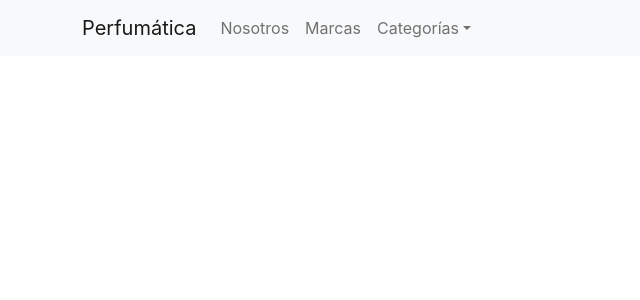
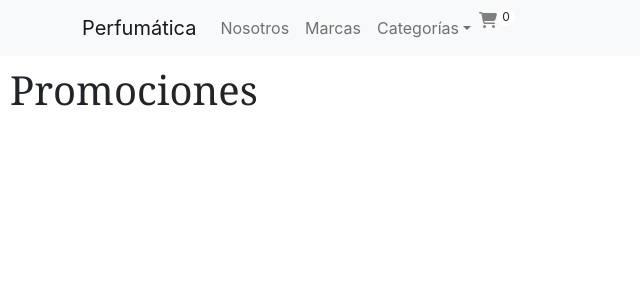
Before and after one commit to PaolaGuanca/perfumatica, a React (Create React App) app: page / in a window 1280 px wide. Shown: the top 300 px of the page, without its empty margins (0-640 px from the left). Built offline with nearby package versions, Linux system fonts and the light colour scheme.

Commit message:
Perfumática Tienda de perfumes-Guanca

```diff
--- a/package.json
+++ b/package.json
@@ -3,6 +3,9 @@
   "version": "0.1.0",
   "private": true,
   "dependencies": {
+    "@fortawesome/fontawesome-svg-core": "^6.2.0",
+    "@fortawesome/free-solid-svg-icons": "^6.2.0",
+    "@fortawesome/react-fontawesome": "^0.2.0",
     "@testing-library/jest-dom": "^5.16.5",
     "@testing-library/react": "^13.3.0",
     "@testing-library/user-event": "^13.5.0",
--- a/src/App.css
+++ b/src/App.css
@@ -16,3 +16,26 @@
 .App-link {
   color: #61dafb;
 }
+
+.cart-widget {
+  position: relative;
+  cursor: pointer;
+  text-align: center;
+}
+
+.qty-display {
+  display: inline-block;
+  width: 18px;
+  height: 18px;
+  background-color: white;
+  border-radius: 50%;
+  font-size: 12px;
+  position: absolute;
+  text-align: center;
+  line-height: 17px;
+}
+
+.list-container {
+  margin: 10px;
+  font-family:Cambria, Cochin, Georgia, Times, 'Times New Roman', serif;
+}
--- a/src/App.js
+++ b/src/App.js
@@ -1,31 +1,12 @@
 import './App.css';
-import Container from 'react-bootstrap/Container';
-import Nav from 'react-bootstrap/Nav';
-import Navbar from 'react-bootstrap/Navbar';
-import NavDropdown from 'react-bootstrap/NavDropdown';
+import ItemListContainer from './componentes/ItemListContainer'
+import NavBar from './componentes/NavBar'
 
 const App = () => {
   return (
     <header>
-     <Navbar bg="light" expand="lg">
-      <Container>
-        <Navbar.Brand href="#home">Perfumática</Navbar.Brand>
-        <Navbar.Toggle aria-controls="basic-navbar-nav" />
-        <Navbar.Collapse id="basic-navbar-nav">
-          <Nav className="me-auto">
-            <Nav.Link href="#home">Nosotros</Nav.Link>
-            <Nav.Link href="#link">Marcas</Nav.Link>
-            <NavDropdown title="Categorías" id="basic-nav-dropdown">
-              <NavDropdown.Item href="#action/3.1">Mujer</NavDropdown.Item>
-              <NavDropdown.Item href="#action/3.2">Hombre</NavDropdown.Item>
-              <NavDropdown.Item href="#action/3.3">Niños</NavDropdown.Item>
-              <NavDropdown.Divider/>
-              <NavDropdown.Item href="#action/3.4">Unisex</NavDropdown.Item>
-            </NavDropdown>
-          </Nav>
-        </Navbar.Collapse>
-      </Container>
-     </Navbar>
+     <NavBar />
+     <ItemListContainer />
     </header>
   );
 }
--- /dev/null
+++ b/src/componentes/CartWidget.js
@@ -0,0 +1,15 @@
+import { FontAwesomeIcon } from '@fortawesome/react-fontawesome';
+import { faCartShopping } from '@fortawesome/free-solid-svg-icons';
+import '../App.css';
+
+function CartWidget () {
+    return (
+      <div className="cart-widget">
+
+        <FontAwesomeIcon icon={faCartShopping} size="1x" color="grey" />
+        <div className="qty-display">0</div>
+      </div>
+    );
+  };
+
+  export default CartWidget;
--- /dev/null
+++ b/src/componentes/ItemListContainer.js
@@ -0,0 +1,11 @@
+import '../App.css';
+
+function ItemListContainer() {
+    return (
+      <div className="list-container">
+        <h1>Promociones</h1>
+      </div>
+    );
+  };
+
+  export default ItemListContainer;
--- /dev/null
+++ b/src/componentes/NavBar.js
@@ -0,0 +1,35 @@
+import CartWidget from '../componentes/CartWidget';
+import Container from 'react-bootstrap/Container';
+import Nav from 'react-bootstrap/Nav';
+import Navbar from 'react-bootstrap/Navbar';
+import NavDropdown from 'react-bootstrap/NavDropdown';
+
+
+function NavBar() {
+    return (
+      <div>
+      <Navbar bg="light" expand="lg">
+      <Container>
+        <Navbar.Brand href="#home">Perfumática</Navbar.Brand>
+        <Navbar.Toggle aria-controls="basic-navbar-nav" />
+        <Navbar.Collapse id="basic-navbar-nav">
+          <Nav className="me-auto">
+            <Nav.Link href="#home">Nosotros</Nav.Link>
+            <Nav.Link href="#link">Marcas</Nav.Link>
+            <NavDropdown title="Categorías" id="basic-nav-dropdown">
+              <NavDropdown.Item href="#action/3.1">Mujer</NavDropdown.Item>
+              <NavDropdown.Item href="#action/3.2">Hombre</NavDropdown.Item>
+              <NavDropdown.Item href="#action/3.3">Niños</NavDropdown.Item>
+              <NavDropdown.Divider/>
+              <NavDropdown.Item href="#action/3.4">Unisex</NavDropdown.Item>
+            </NavDropdown>
+            <CartWidget />
+          </Nav>
+        </Navbar.Collapse>
+      </Container>
+     </Navbar>
+      </div>
+    );
+  };
+
+  export default NavBar;
```
Also changed, not shown: src/index.css (line endings or trailing spaces), 1 other file (tests, documents, lock files or other folders).
